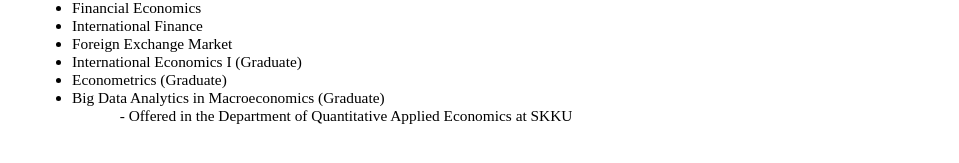
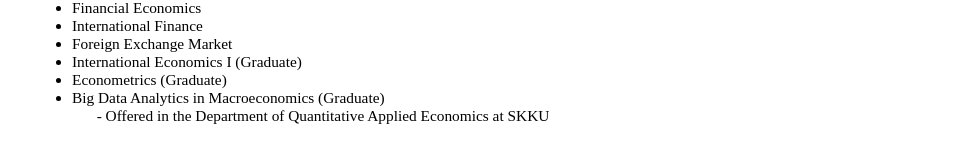
Before and after one commit to dooyeoncho/dooyeoncho.github.io, a Jekyll site: the page built from pages/teaching.html, in a window 1280 px wide. Shown: the part 243-406 px from the top of the page, without its empty margins (160-1119 px from the left). Built offline with Jekyll 4.4.1, drawn with Linux system fonts in a browser that asks for light colours.

Commit message:
Update teaching.html

```diff
--- a/pages/teaching.html
+++ b/pages/teaching.html
@@ -21,7 +21,7 @@
 				<li> Econometrics (Graduate) </li>
 				<li> Big Data Analytics in Macroeconomics (Graduate) </li>
 					<ul>
-					   <li style="list-style-type: none; margin-left:0.5em;">- Offered in the Department of Quantitative Applied Economics at SKKU</li>
+					   <li style="list-style-type: none; margin-left:-1em;">- Offered in the Department of Quantitative Applied Economics at SKKU</li>
 			</ul>
 			</ul>
 			</div>
```
